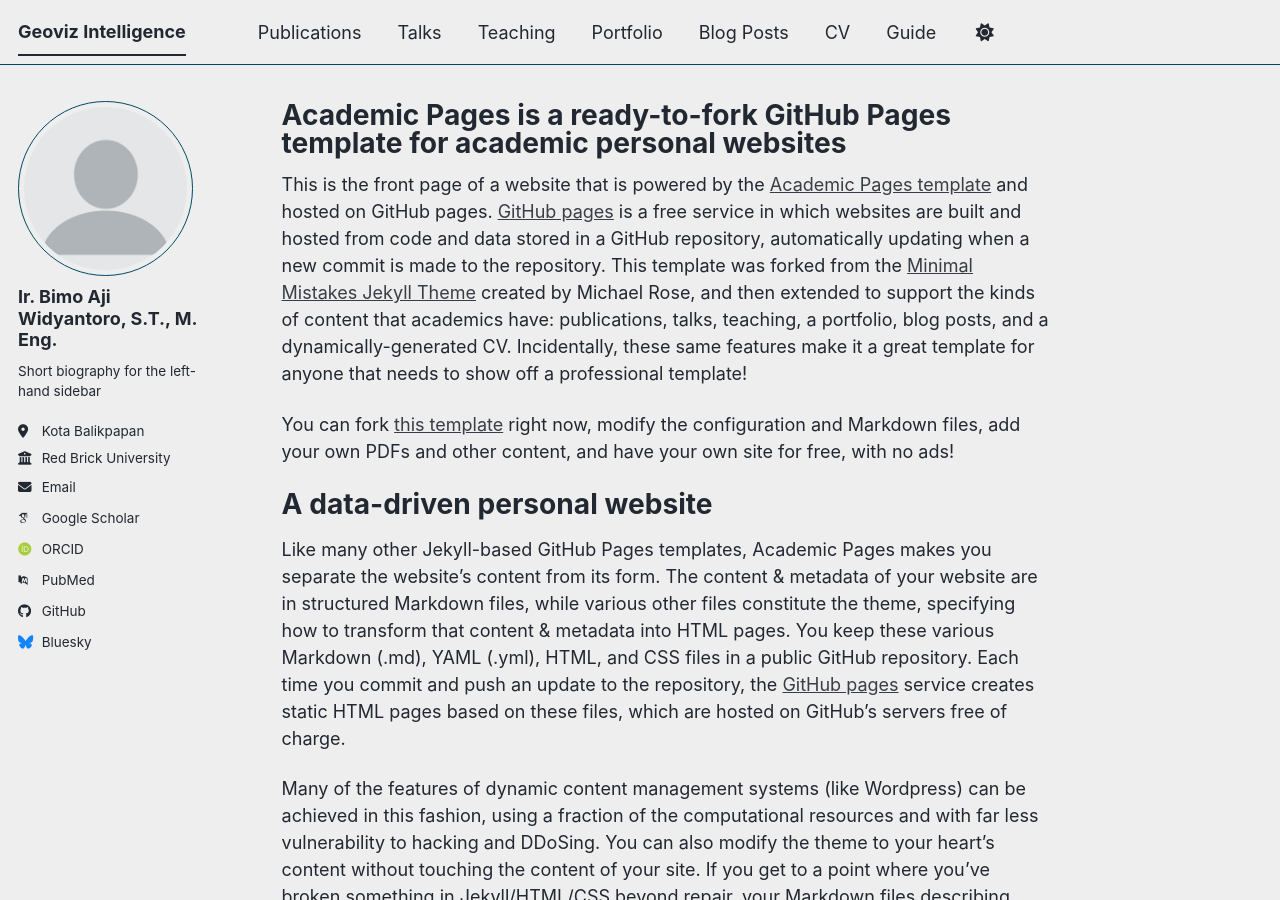
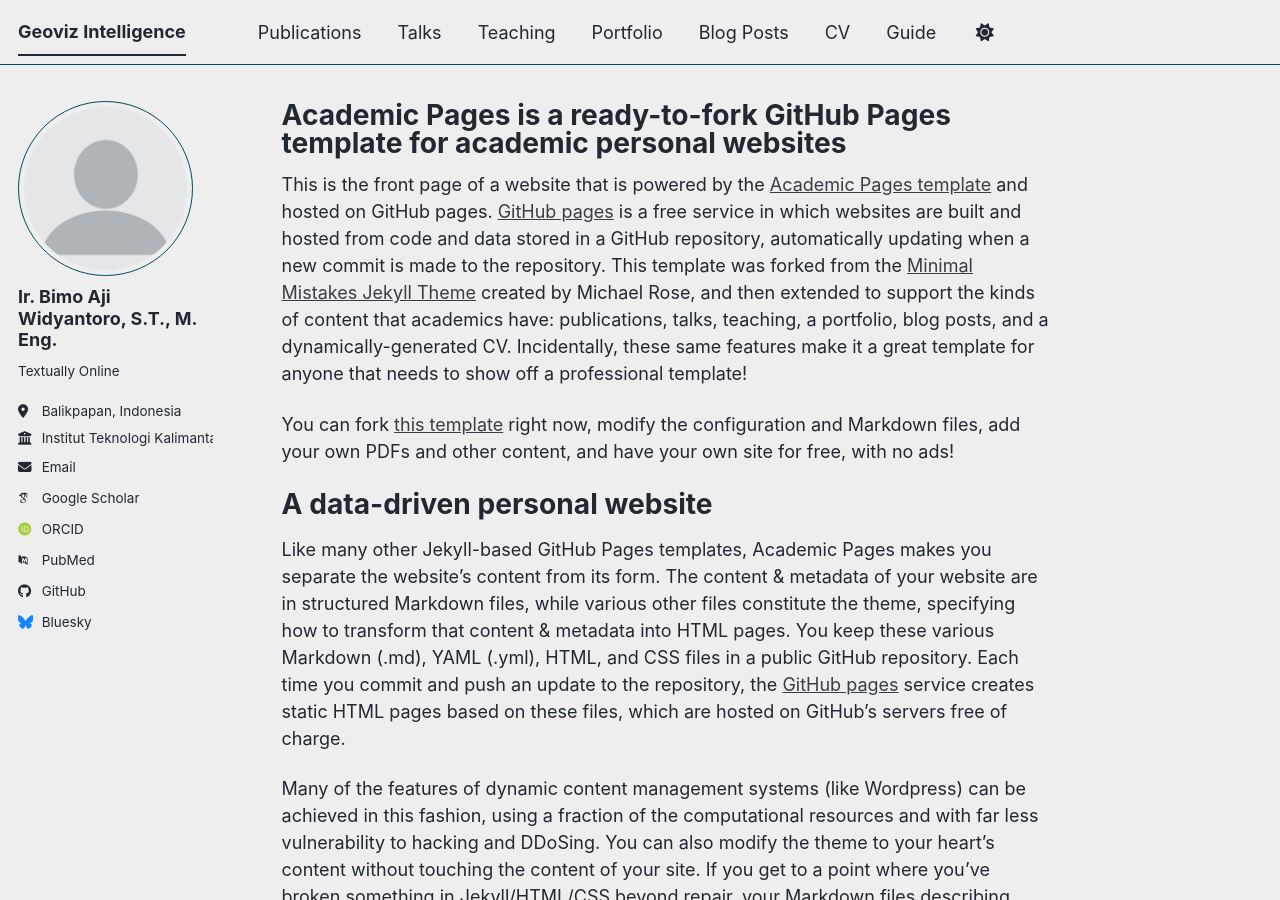
Before and after one commit to bimawidyantoro/profile, a Jekyll site: the page built from _pages/about.md, in a window 1280 px wide and 900 px high. Built offline with Jekyll 4.4.1, drawn with Linux system fonts in a browser that asks for light colours; some web fonts are replaced; a script bundle is joined from its source files by our own code; library files that are not in the unit come from our copies.

Commit message:
Update _config.yml

```diff
--- a/_config.yml
+++ b/_config.yml
@@ -26,11 +26,11 @@
   avatar           : "profile.png"
   name             : "Ir. Bimo Aji Widyantoro, S.T., M. Eng."
   pronouns         : # example: "she/her"
-  bio              : "Short biography for the left-hand sidebar"
-  location         : "Kota Balikpapan"
-  employer         : "Red Brick University"
+  bio              : "Textually Online"
+  location         : "Balikpapan, Indonesia"
+  employer         : "Institut Teknologi Kalimantan"
   uri              : # URL
-  email            : "none@example.org"
+  email            : "bimo.widyantoro@lecturer.itk.ac.id"
 
   # Academic websites
   academia         : # URL
```
